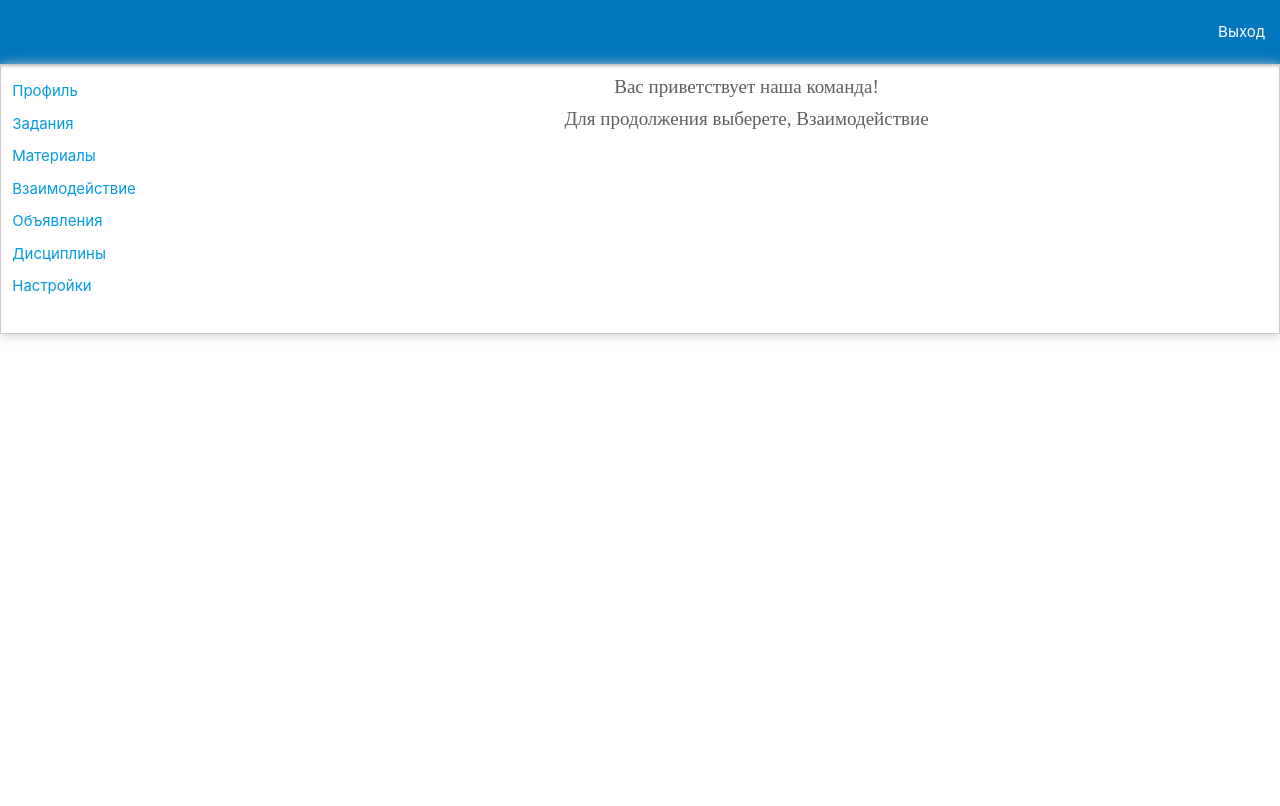
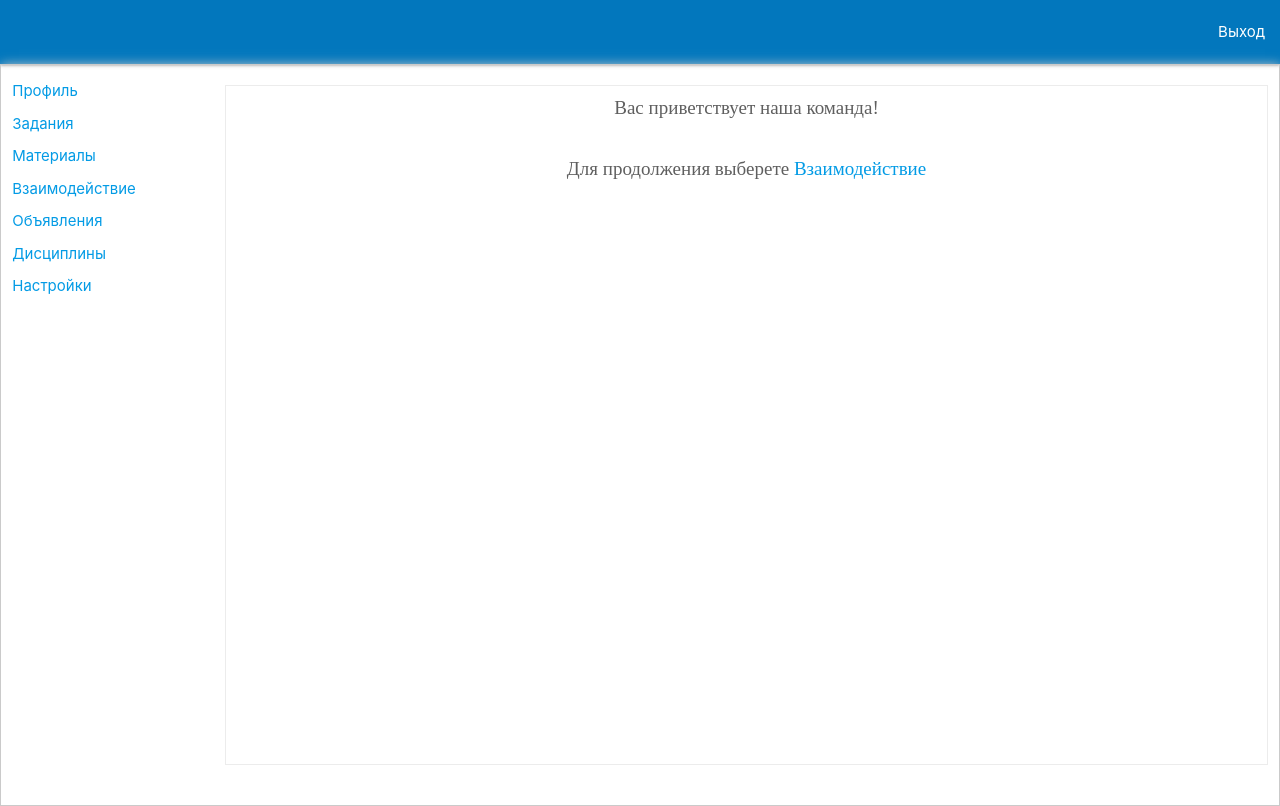
Before and after one commit to ilin78/formeet, a React (Create React App) app: page / in a window 1280 px wide. Built offline with nearby package versions, Linux system fonts and the light colour scheme.

Commit message:
добавил определение новых клиентов

```diff
--- a/server.js
+++ b/server.js
@@ -31,5 +31,3 @@ io.on('connection', socket => {
   });
 
 });
-
-server.close();
--- a/src/Components/App.js
+++ b/src/Components/App.js
@@ -10,6 +10,7 @@ import { MaterialsPage} from './pages/MaterialsPage';
 import { SettingsPage} from './pages/SettingsPage';
 import { NoticePage} from './pages/NoticePage';
 import { TasksPage } from './pages/TasksPage';
+import { HomePage } from './pages/HomePage';
 
 export default class extends Component {
 
@@ -53,12 +54,8 @@ export default class extends Component {
             </ul>
               </div>
                 <div className="col s6 offset-l100 s10">
-                <Route path="/" exact>
-                    <div>
-                      <h6>Вас приветствует наша команда!</h6>
-
-                      <h6>Для продолжения выберете, Взаимодействие</h6>
-                    </div>
+                <Route  exact path="/" >
+                    < HomePage />
                 </Route>
                 <Route path="/profile" exact>
                     <ProfilePage />
--- a/src/Components/index.css
+++ b/src/Components/index.css
@@ -17,3 +17,12 @@ body {
     font-size: 19px;
     text-align: center;
 }
+
+.block-container {
+  width: 900px auto;
+  height: 680px;
+  margin-right: auto;
+  margin: 20px auto;
+  border: 1px solid #cacaca5b;
+  position: relative;
+}
--- a/src/Components/pages/DisciplinesPage.js
+++ b/src/Components/pages/DisciplinesPage.js
@@ -1,4 +1,5 @@
 import React from 'react'
+import { Link } from 'react-router-dom'
 
 export const DisciplinesPage = () => {
     return (
@@ -8,7 +9,7 @@ export const DisciplinesPage = () => {
                 <br/><br/>
                 Мы уже работаем над этим!
                 <br/><br/>
-                Для продолжения выберете, Взаимодействие
+                Для продолжения выберете<Link to="/interactions" > Взаимодействие</Link>
             </h6>
         </div>
     )
--- /dev/null
+++ b/src/Components/pages/HomePage.js
@@ -0,0 +1,12 @@
+import React from 'react'
+import { Link } from 'react-router-dom'
+
+export const HomePage = () => {
+    return (
+        <div className="block-container">
+        <h6>Вас приветствует наша команда!</h6>
+        <br/>
+        <h6>Для продолжения выберете <Link to="/interactions" > Взаимодействие</Link></h6>
+        </div>
+    )
+}
--- a/src/Components/pages/MaterialsPage.js
+++ b/src/Components/pages/MaterialsPage.js
@@ -1,4 +1,5 @@
 import React from 'react'
+import { Link } from 'react-router-dom'
 
 export const MaterialsPage = () => {
     return (
@@ -8,7 +9,7 @@ export const MaterialsPage = () => {
                 <br/><br/>
                 Мы уже работаем над этим!
                 <br/><br/>
-                Для продолжения выберете, Взаимодействие
+                Для продолжения выберете<Link to="/interactions" > Взаимодействие</Link>
             </h6>
 
         </div>
--- a/src/Components/pages/NoticePage.js
+++ b/src/Components/pages/NoticePage.js
@@ -1,4 +1,5 @@
 import React from 'react'
+import { Link } from 'react-router-dom'
 
 export const NoticePage = () => {
     return (
@@ -8,7 +9,7 @@ export const NoticePage = () => {
                 <br/><br/>
                 Мы уже работаем над этим!
                 <br/><br/>
-                Для продолжения выберете, Взаимодействие
+                Для продолжения выберете<Link to="/interactions" > Взаимодействие</Link>
             </h6>
         </div>
     )
--- a/src/Components/pages/ProfilePage.js
+++ b/src/Components/pages/ProfilePage.js
@@ -1,4 +1,5 @@
 import React from 'react'
+import { Link } from 'react-router-dom'
 
 export const ProfilePage = () => {
     return (
@@ -8,7 +9,7 @@ export const ProfilePage = () => {
                 <br/><br/>
                 Мы уже работаем над этим!
                 <br/><br/>
-                Для продолжения выберете, Взаимодействие
+                Для продолжения выберете<Link to="/interactions" > Взаимодействие</Link>
             </h6>
         </div>
     )
--- a/src/Components/pages/SettingsPage.js
+++ b/src/Components/pages/SettingsPage.js
@@ -1,4 +1,5 @@
 import React from 'react'
+import { Link } from 'react-router-dom'
 
 export const SettingsPage = () => {
     return (
@@ -8,7 +9,7 @@ export const SettingsPage = () => {
                 <br/><br/>
                 Мы уже работаем над этим!
                 <br/><br/>
-                Для продолжения выберете, Взаимодействие
+                Для продолжения выберете<Link to="/interactions" > Взаимодействие</Link>
             </h6>
         </div>
     )
--- a/src/Components/pages/TasksPage.js
+++ b/src/Components/pages/TasksPage.js
@@ -1,4 +1,5 @@
 import React from 'react'
+import { Link } from 'react-router-dom'
 
 export const TasksPage = () => {
     return (
@@ -8,7 +9,7 @@ export const TasksPage = () => {
                 <br/><br/>
                 Мы уже работаем над этим!
                 <br/><br/>
-                Для продолжения выберете, Взаимодействие
+                Для продолжения выберете<Link to="/interactions" > Взаимодействие</Link>
             </h6>
         </div>
     )
```
